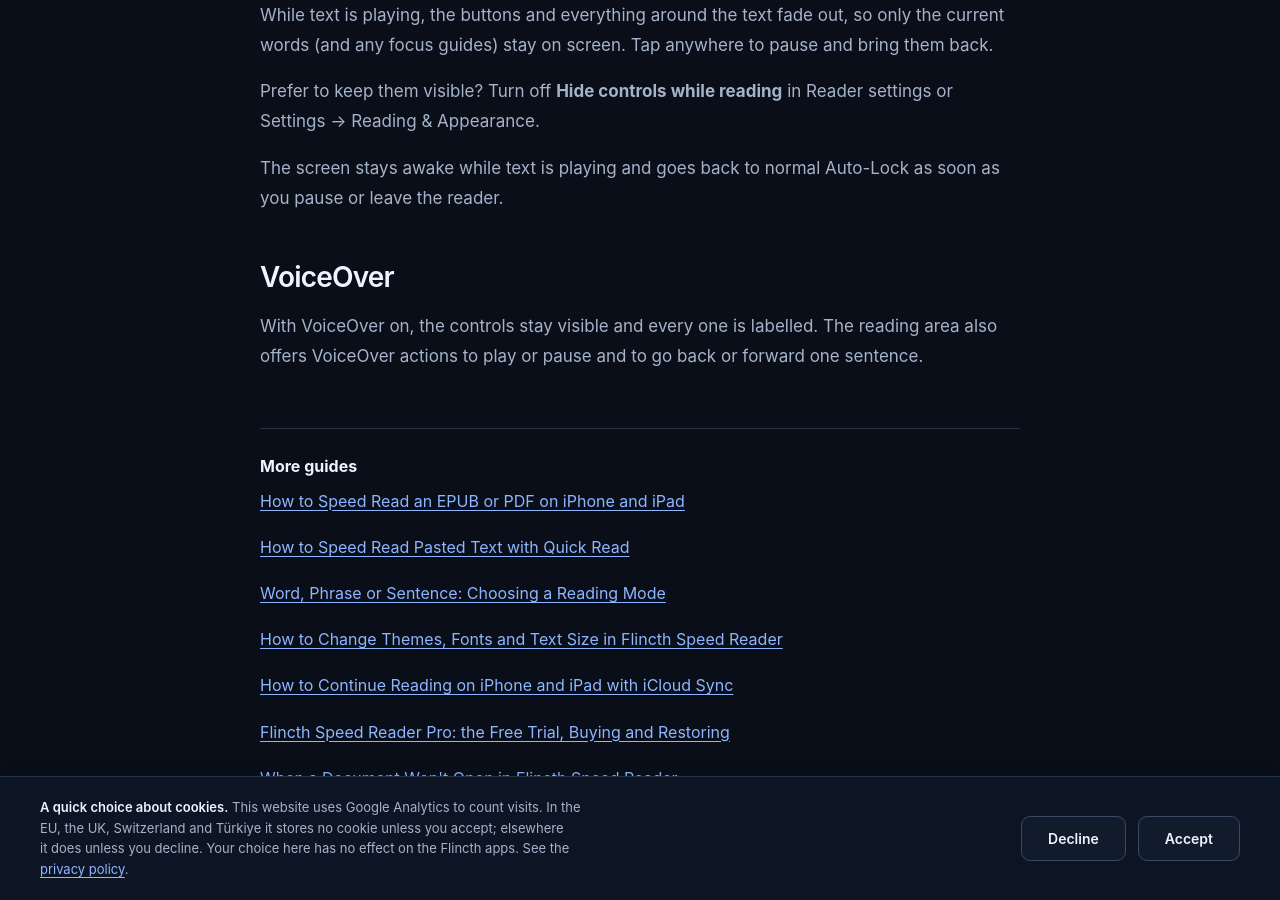
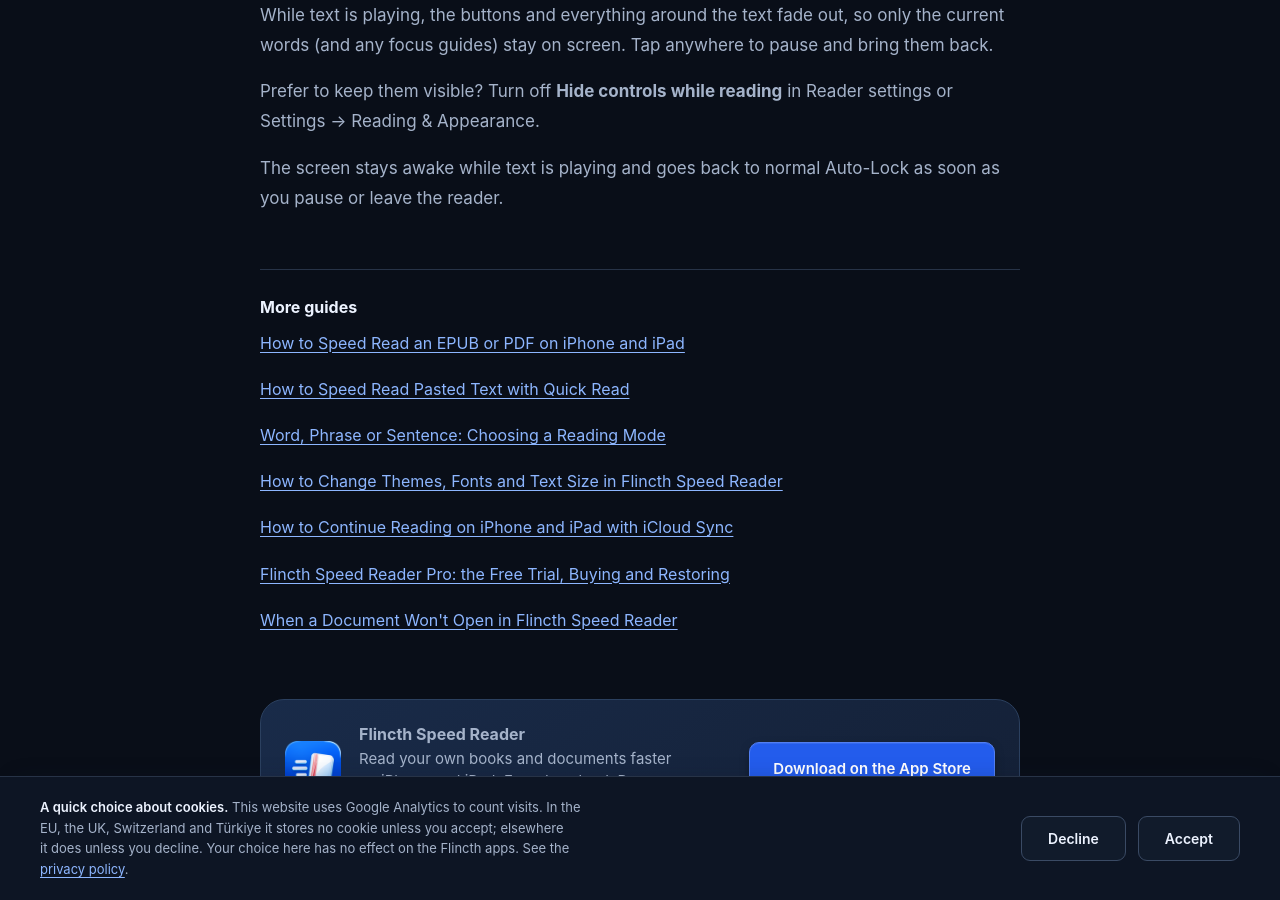
Before and after one commit to safakveziran/flincth-website, a Jekyll site: the page built from _guides/ios/reader-controls-gestures-and-keyboard.md, in a window 1280 px wide and 900 px high, scrolled down 1784 px. Built offline with Jekyll 4.4.1, drawn with Linux system fonts in a browser that asks for light colours.

Commit message:
Remove VoiceOver claims from the Speed Reader guides (#27)
The app does not support VoiceOver yet, so the reader controls guide no
longer has a VoiceOver section and the appearance guide no longer lists
it among the accessibility settings.


Claude-Session: https://claude.ai/code/session_01CpC11mCAwdAeLsx3jeEZQy

Co-authored-by: Claude <noreply@anthropic.com>

```diff
--- a/_guides/ios/reader-controls-gestures-and-keyboard.md
+++ b/_guides/ios/reader-controls-gestures-and-keyboard.md
@@ -43,7 +43,3 @@ While text is playing, the buttons and everything around the text fade out, so o
 Prefer to keep them visible? Turn off **Hide controls while reading** in Reader settings or Settings → Reading & Appearance.
 
 The screen stays awake while text is playing and goes back to normal Auto-Lock as soon as you pause or leave the reader.
-
-## VoiceOver
-
-With VoiceOver on, the controls stay visible and every one is labelled. The reading area also offers VoiceOver actions to play or pause and to go back or forward one sentence.
```
Also changed, not shown: _guides/ios/customize-themes-fonts-and-presets.md (+1 -1 lines).
